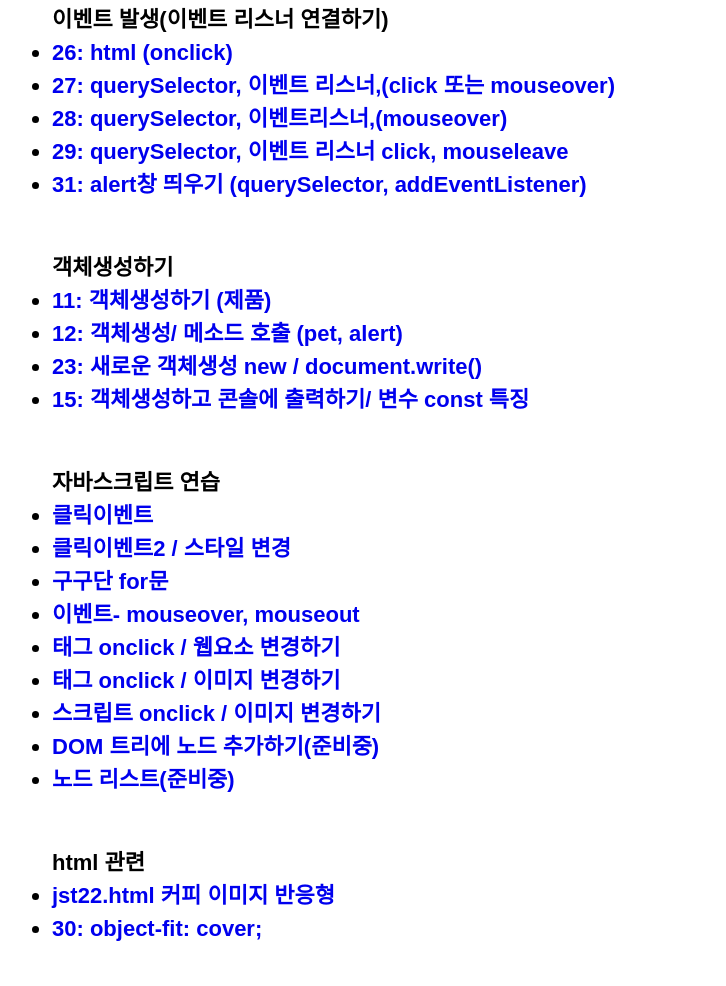
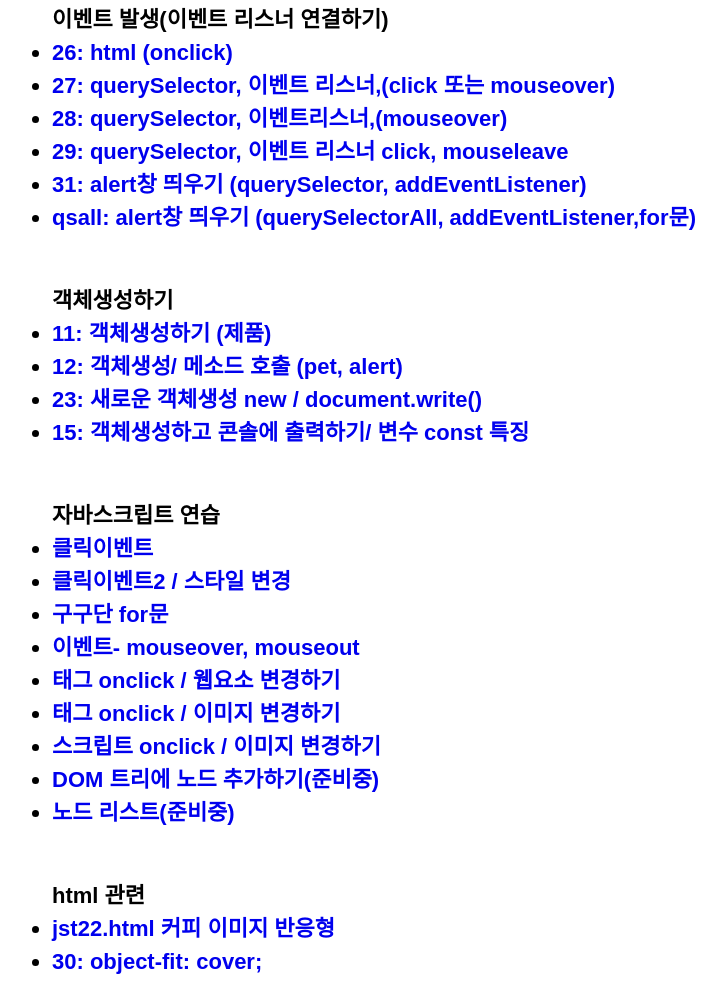
Before and after one commit to sevenpia/jst, a plain HTML site: page index.html in a window 1280 px wide. Shown: the part 1205-2191 px from the top of the page, without its empty margins (158-884 px from the left). Before the commit the page ends 2158 px from the top, so only its background shows below. Drawn offline with Linux system fonts and the light colour scheme.

Commit message:
내용수정

```diff
--- a/index.html
+++ b/index.html
@@ -51,6 +51,7 @@
     <li><a href="jst28.html" target="_blank">28: querySelector, 이벤트리스너,(mouseover)</a></li>
     <li><a href="jst29.html" target="_blank">29: querySelector, 이벤트 리스너 click, mouseleave</a></li>
     <li><a href="jst31.html" target="_blank">31: alert창 띄우기 (querySelector, addEventListener) </a></li>
+    <li><a href="qsall.html" target="_blank">qsall: alert창 띄우기 (querySelectorAll, addEventListener,for문) </a></li>
 
     <li class="mt30">객체생성하기</li>
     <li><a href="jst11.html" target="_blank">11: 객체생성하기 (제품)</a></li>
```
